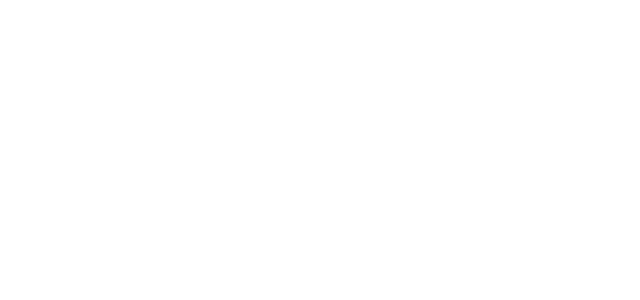
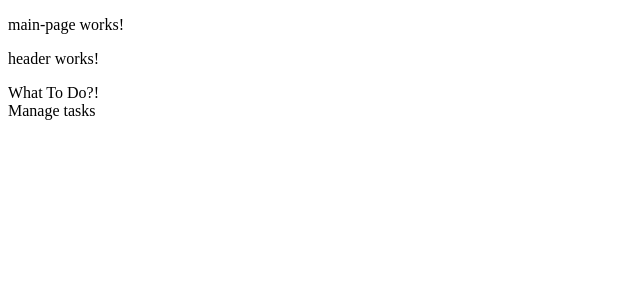
Before and after one commit to EskalonaD/WhatToDo, an Angular app: page /main in a window 1280 px wide. Before the commit this address led to /. Shown: the top 300 px of the page, without its empty margins (0-640 px from the left). Built offline with nearby package versions, Linux system fonts and the light colour scheme.

Commit message:
create main-component

```diff
--- a/src/app/app-routing.module.ts
+++ b/src/app/app-routing.module.ts
@@ -1,11 +1,13 @@
 import { NgModule } from '@angular/core';
 import { Routes, RouterModule } from '@angular/router';
 import { LoginComponent } from './login/login.component';
+import { MainPageComponent } from './main-page/main-page.component';
 
 
 const routes: Routes = [
   {path: 'login', component: LoginComponent},
-  {path: '', redirectTo: 'login', pathMatch: 'full'}
+  {path: '', redirectTo: 'login', pathMatch: 'full'},
+  {path: 'main', component: MainPageComponent}
 ];
 
 @NgModule({
--- a/src/app/app.module.ts
+++ b/src/app/app.module.ts
@@ -4,11 +4,15 @@
 import { AppRoutingModule } from './app-routing.module';
 import { AppComponent } from './app.component';
 import { LoginComponent } from './login/login.component';
+import { MainPageComponent } from './main-page/main-page.component';
+import { HeaderComponent } from './header/header.component';
 
 @NgModule({
   declarations: [
     AppComponent,
-    LoginComponent
+    LoginComponent,
+    MainPageComponent,
+    HeaderComponent
   ],
   imports: [
     BrowserModule,
--- /dev/null
+++ b/src/app/header/header.component.html
@@ -0,0 +1 @@
+<p>header works!</p>
--- /dev/null
+++ b/src/app/header/header.component.ts
@@ -0,0 +1,15 @@
+import { Component, OnInit } from '@angular/core';
+
+@Component({
+  selector: 'app-header',
+  templateUrl: './header.component.html',
+  styleUrls: ['./header.component.css']
+})
+export class HeaderComponent implements OnInit {
+
+  constructor() { }
+
+  ngOnInit() {
+  }
+
+}
--- /dev/null
+++ b/src/app/main-page/main-page.component.html
@@ -0,0 +1,4 @@
+<p>main-page works!</p>
+<app-header></app-header>
+<div>What To Do?!</div>
+<div>Manage tasks</div>
--- /dev/null
+++ b/src/app/main-page/main-page.component.ts
@@ -0,0 +1,15 @@
+import { Component, OnInit } from '@angular/core';
+
+@Component({
+  selector: 'app-main-page',
+  templateUrl: './main-page.component.html',
+  styleUrls: ['./main-page.component.css']
+})
+export class MainPageComponent implements OnInit {
+
+  constructor() { }
+
+  ngOnInit() {
+  }
+
+}
```
Also changed, not shown: src/app/header/header.component.css (added), src/app/main-page/main-page.component.css (added), 2 other files (tests, documents, lock files or other folders).
